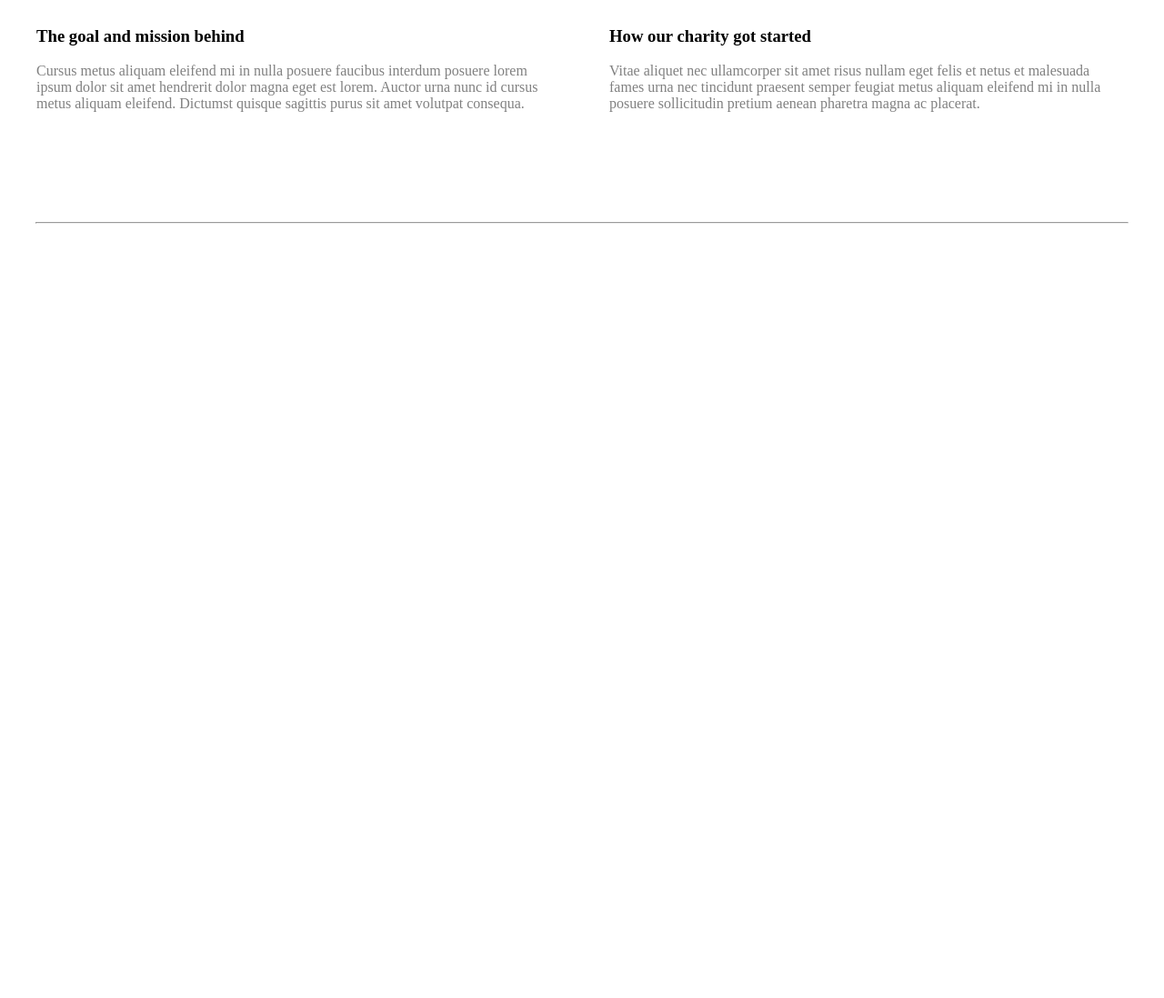
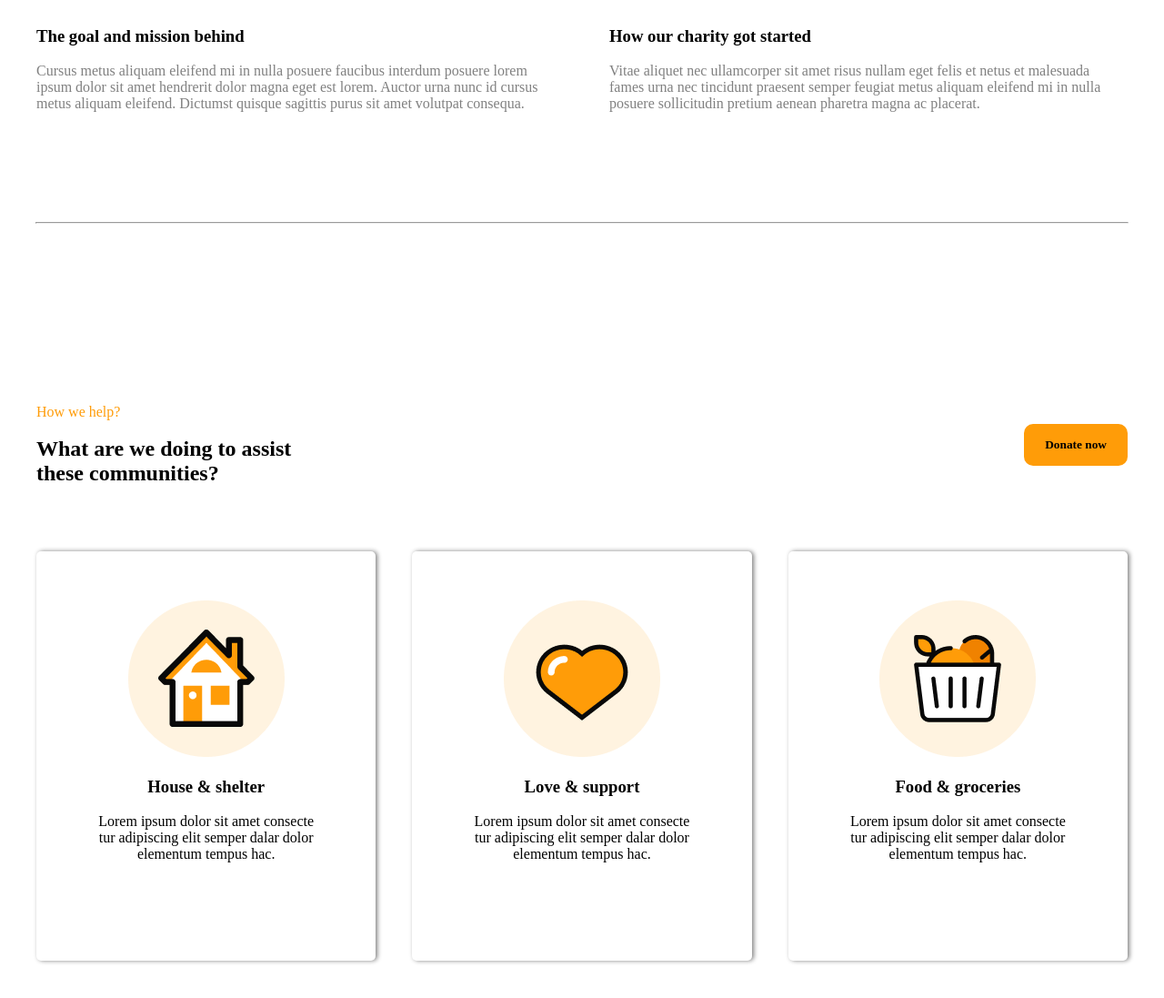
Before and after one commit to qurbonovmuhammad693-art/deploy-tormund, a plain HTML site: page index.html in a window 1280 px wide. Shown: the part 4625-5722 px from the top of the page at 91% size. Before the commit the page ends 4925 px from the top, so only its background shows below. Drawn offline with Linux system fonts and the light colour scheme.

Commit message:
7 commit

```diff
--- a/index.html
+++ b/index.html
@@ -218,5 +218,40 @@
 </div>
 <hr class="c"><br><br><br>
 
+<br><br><br><br><br><br><br><br>
+<section  class="c">
+  <div class="cb1">
+    <div >
+    <p style="color: #FF9C08;">How we help?</p> <br>
+    <h1>What are we doing to assist <br> these communities?</h1>
+</div>
+<div>
+  <button class="btn l">Donate now</button>
+</div>
+  </div> <br><br><br><br>
+
+  <div class="pi">
+
+    <div class="op">
+      <br><br><br>
+      <img src="./rr.png" alt=""> <br>  <br><h3> House & shelter </h3> <br>
+      <p >Lorem ipsum dolor sit amet consecte <br> tur adipiscing elit semper dalar dolor <br> elementum tempus hac.</p>
+    </div>
+
+  <div class="op">
+      <br><br><br>
+      <img src="./re.png" alt=""> <br>  <br><h3> Love & support </h3> <br>
+      <p >Lorem ipsum dolor sit amet consecte <br> tur adipiscing elit semper dalar dolor <br> elementum tempus hac.</p>
+    </div>
+
+  <div class="op">
+      <br><br><br>
+      <img src="./er.png" alt=""> <br>  <br><h3> Food & groceries </h3> <br>
+      <p >Lorem ipsum dolor sit amet consecte <br> tur adipiscing elit semper dalar dolor <br> elementum tempus hac.</p>
+    </div>
+
+ </div>
+</section>
+<br><br><br><br><br>
   </body>
 </html>
--- a/style.css
+++ b/style.css
@@ -110,7 +110,9 @@
     justify-content: center
 }
 .fd{
-
+    display: flex;
+    justify-content: center;
+   gap: 20px;
 }
 .fd1{
     text-align: start;
@@ -152,3 +154,26 @@
     margin: auto;
     margin-bottom: 700px;
 }
+.cb1{
+    max-width: 1200px;
+    margin: auto;
+    display: flex;
+    align-items: center;
+    justify-content: space-between;
+}
+.op{
+
+    text-align: center;
+    width: 390px;
+    height: 450px;
+    border: none;
+    border-radius: 5px;
+    box-shadow: 2px -0px 5px   gray;
+}
+.pi{
+    display: flex;
+    justify-content: space-between;
+    align-items: center;
+    gap: 40px;
+
+}
```
Also changed, not shown: er.png (added), re.png (added), rr.png (added).
